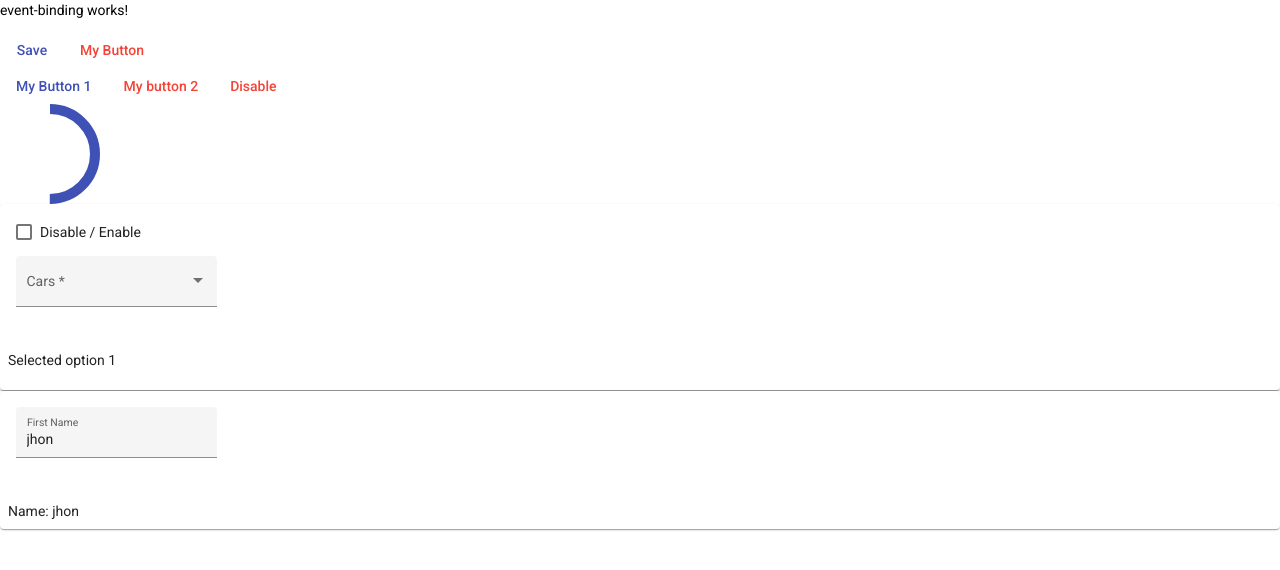
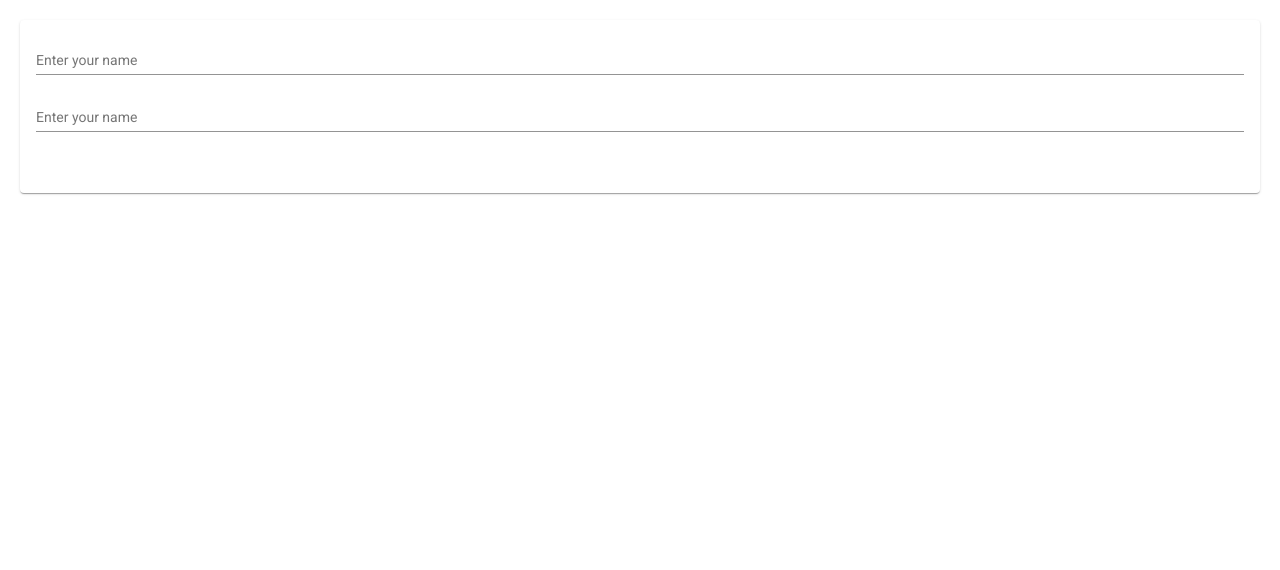
Before and after one commit to rochaskingdom/data-binding-app, an Angular app: page / in a window 1280 px wide. Shown: the top 570 px of the page. Built offline with nearby package versions, Linux system fonts and the light colour scheme.

Commit message:
Two Way Data Binding - Parte 1

```diff
--- a/src/app/app.component.html
+++ b/src/app/app.component.html
@@ -1,3 +1,4 @@
 <!--<app-string-interpolation></app-string-interpolation>-->
 <!--<app-property-binding></app-property-binding>-->
-<app-event-binding></app-event-binding>
+<!--<app-event-binding></app-event-binding>-->
+<app-two-way-data-binding></app-two-way-data-binding>
--- /dev/null
+++ b/src/app/two-way-data-binding/two-way-data-binding.component.html
@@ -0,0 +1,20 @@
+<section>
+  <mat-card style="margin: 20px;">
+    <mat-card-content>
+      <form>
+        <mat-form-field style="width: 100%;">
+          <input matInput placeholder="Enter your name"
+                 [(ngModel)]="name1" name="anyName1">
+        </mat-form-field>
+        <mat-form-field style="width: 100%;">
+          <input matInput placeholder="Enter your name"
+                 [(ngModel)]="name2" name="anyName2">
+        </mat-form-field>
+      </form>
+    </mat-card-content>
+    <mat-card-actions>
+      <p>{{ name1 }}</p>
+      <p>{{ name2 }}</p>
+    </mat-card-actions>
+  </mat-card>
+</section>
--- /dev/null
+++ b/src/app/two-way-data-binding/two-way-data-binding.component.ts
@@ -0,0 +1,19 @@
+import { Component, OnInit } from '@angular/core';
+
+@Component({
+  selector: 'app-two-way-data-binding',
+  templateUrl: './two-way-data-binding.component.html',
+  styleUrls: ['./two-way-data-binding.component.css']
+})
+export class TwoWayDataBindingComponent implements OnInit {
+
+  name1 = '';
+  name2 = '';
+
+  constructor() {
+  }
+
+  ngOnInit(): void {
+  }
+
+}
```
Also changed, not shown: src/app/app.module.ts (+6 -2 lines), src/app/two-way-data-binding/two-way-data-binding.component.css (added).
